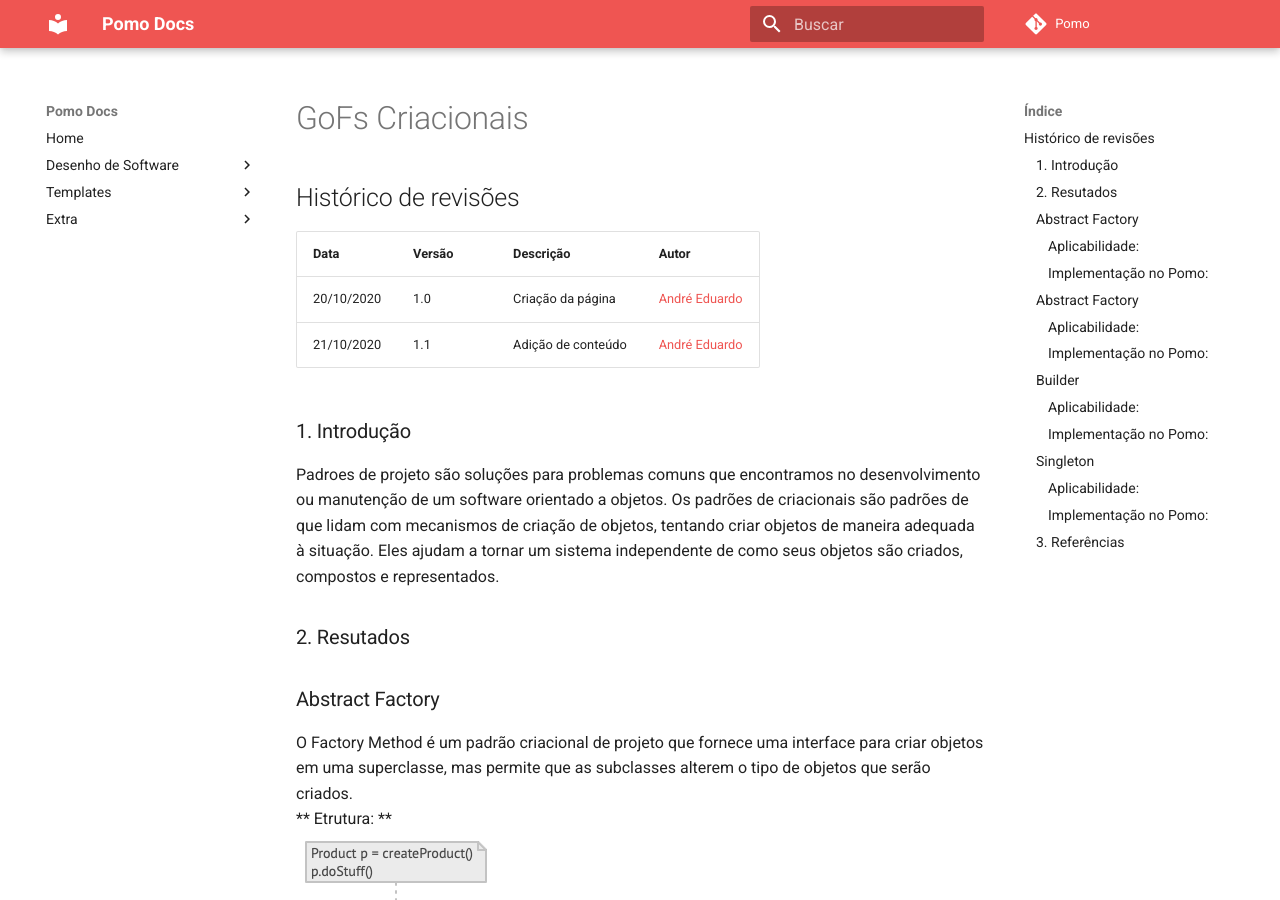
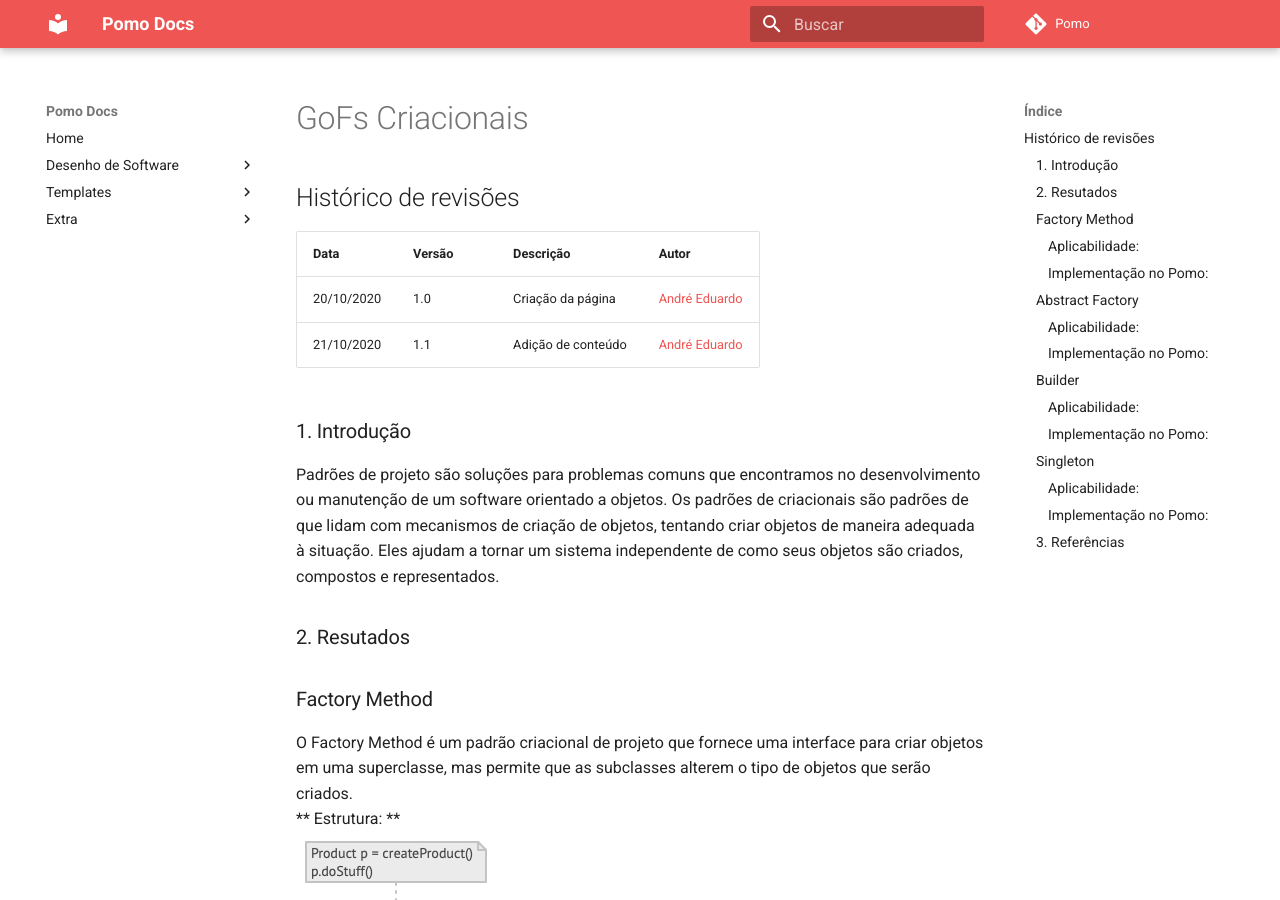
Before and after one commit to UnBArqDsw/2020.1_G6_Pomo, an MkDocs documentation site: the page built from docs/padrões-de-projeto/modulo3.1/gofs_criacionais.md, in a window 1280 px wide and 900 px high. Built offline with MkDocs 1.6.1 and Material for MkDocs 9.7.7, drawn with Linux system fonts in a browser that asks for light colours; comment, search, counter and statistics services are not loaded.

Commit message:
[DOC] Corrigindo erros

```diff
--- a/docs/padrões-de-projeto/modulo3.1/gofs_criacionais.md
+++ b/docs/padrões-de-projeto/modulo3.1/gofs_criacionais.md
@@ -9,16 +9,16 @@
 
 ### 1. Introdução
 
-Padroes de projeto são soluções para problemas comuns que encontramos no desenvolvimento ou manutenção de um software orientado a objetos.
+Padrões de projeto são soluções para problemas comuns que encontramos no desenvolvimento ou manutenção de um software orientado a objetos.
 Os padrões de criacionais são padrões de que lidam com mecanismos de criação de objetos, tentando criar objetos de maneira adequada à situação. Eles ajudam a tornar um sistema independente de como seus objetos são criados, compostos e representados.
 
 ### 2. Resutados
 
-### Abstract Factory
+### Factory Method
 
 O Factory Method é um padrão criacional de projeto que fornece uma interface para criar objetos em uma superclasse, mas permite que as subclasses alterem o tipo de objetos que serão criados.
 <br>
-** Etrutura: **<br>
+** Estrutura: **<br>
 ![Factory](../../img/padroes/criacionais/factory.png)<br>
 ** Benefícios: **
 
```
